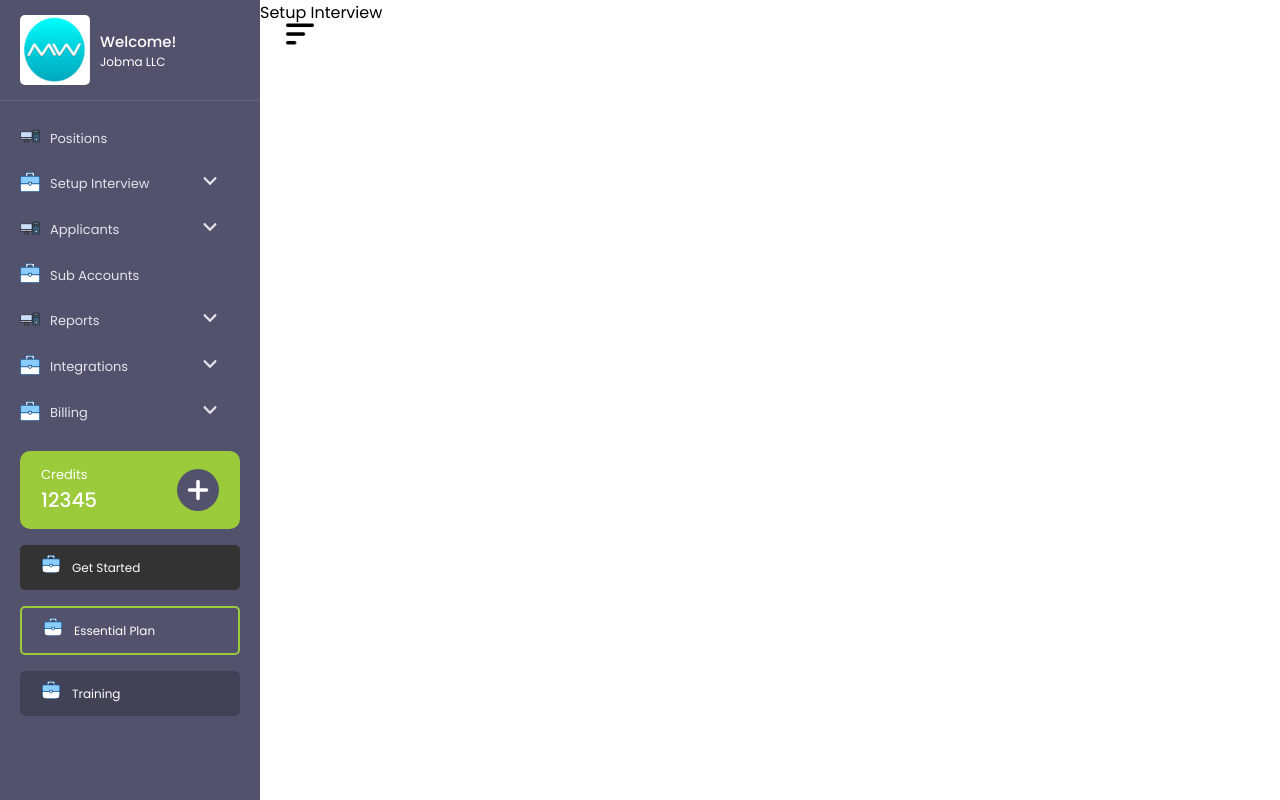
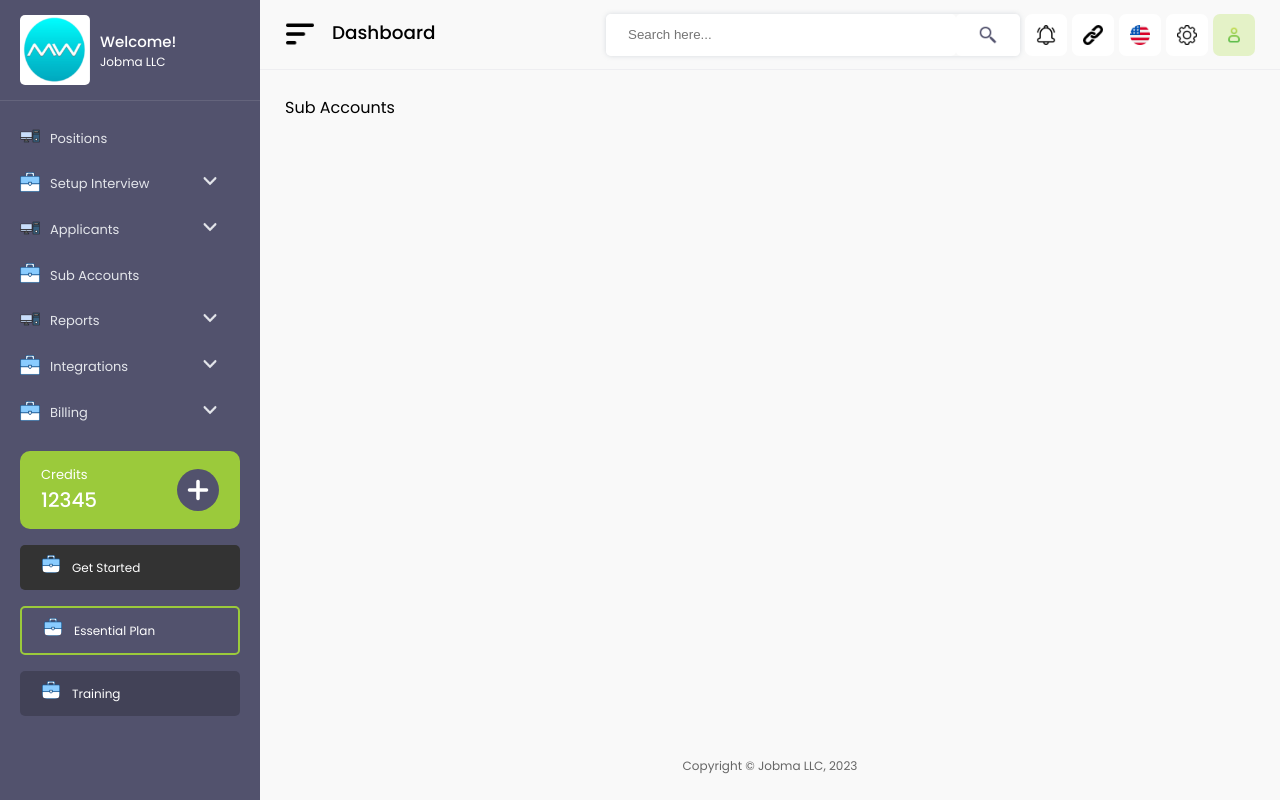
Before and after one commit to MilindShekhawat/jobmadash, a Next.js app: page /subaccounts in a window 1280 px wide. Built offline with nearby package versions, Linux system fonts and the light colour scheme.

Commit message:
Put header from layout to pages

```diff
--- a/app/subaccounts/page.js
+++ b/app/subaccounts/page.js
@@ -1,7 +1,16 @@
 import React from 'react'
+import Header from '../Components/Header'
+import Footer from '../Components/Footer'
+import style from '../page.module.css'
 
 export default function page() {
   return (
-    <div>Setup Interview</div>
+    <div style={{width:'100%', display:'flex', flexDirection:'column'}}>
+    <Header name="Sub Accounts" />
+      <div className={style.mainBody}>
+        Sub Accounts
+      </div>
+    <Footer/>
+  </div>
   )
 }
```
Also changed, not shown: app/page.js (+10 -6 lines), app/positions/page.js (+10 -1 lines), app/reports/page.js (+7 -1 lines).
